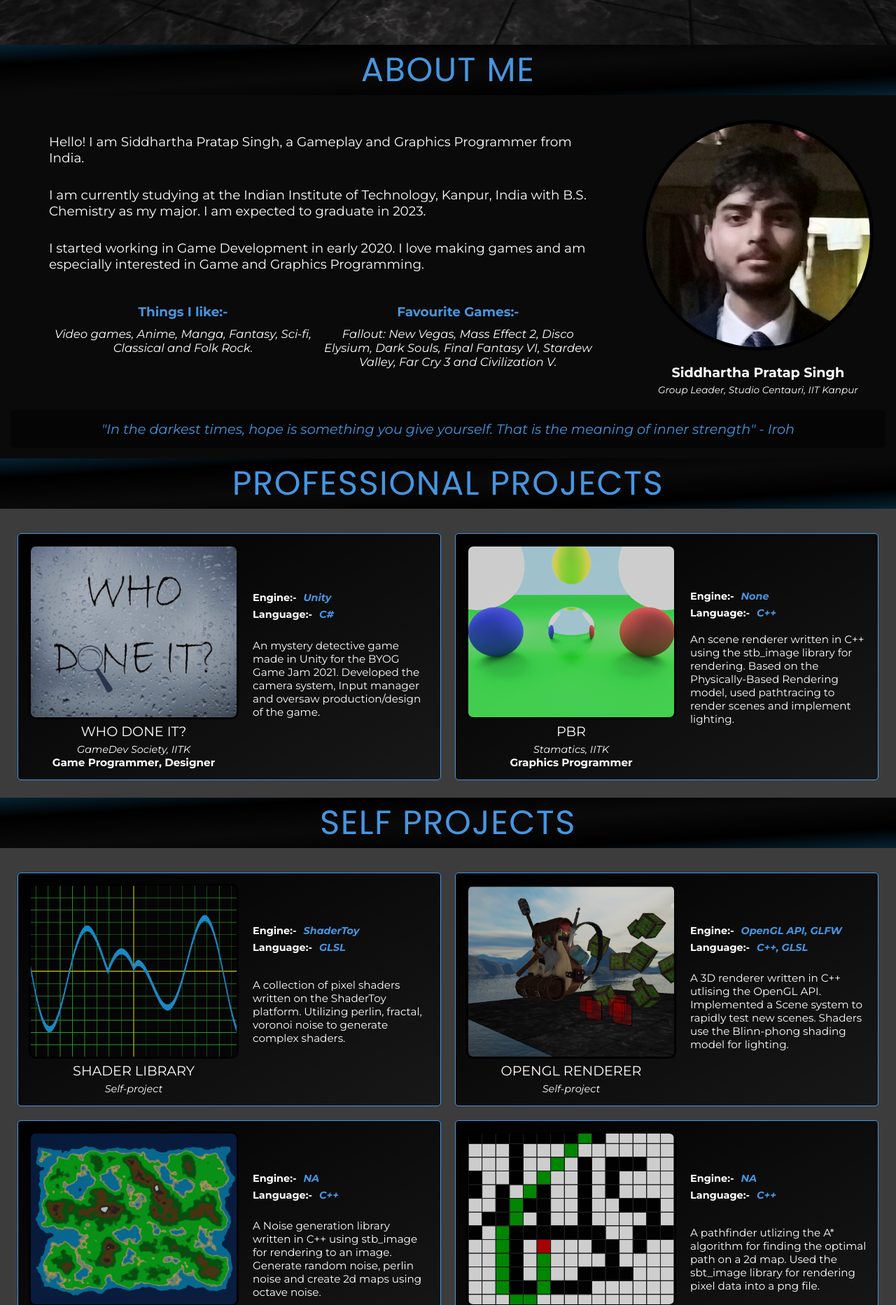
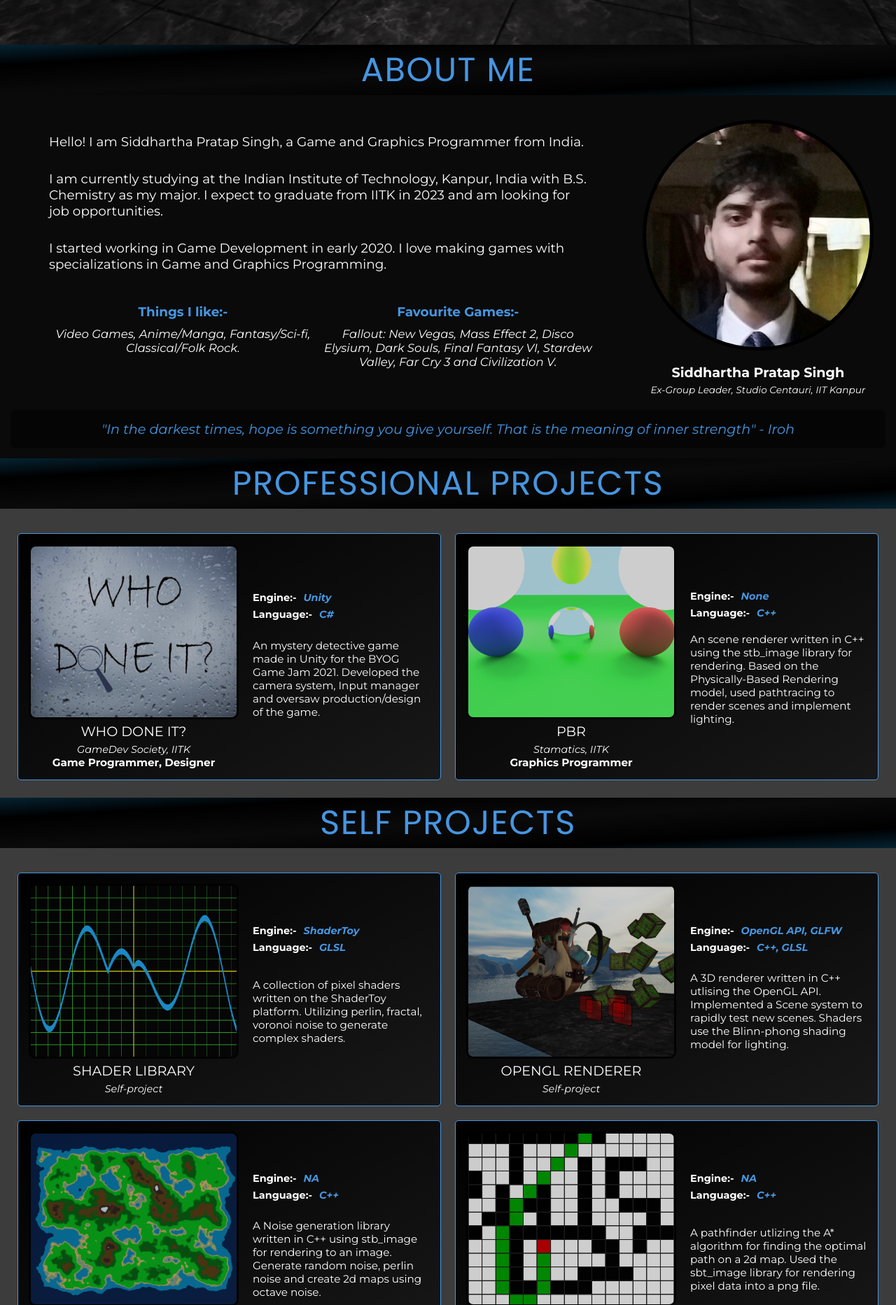
Before and after one commit to sps1112/sps1112.github.io, a Jekyll site: the page built from index.md, in a window 1280 px wide. Shown: the part 609-2474 px from the top of the page at 70% size. Built offline with Jekyll 4.4.1, drawn with Linux system fonts in a browser that asks for light colours.

Commit message:
Update intro and achievement css

```diff
--- a/_config.yml
+++ b/_config.yml
@@ -30,8 +30,8 @@ github_username: sps1112
 # Other Details (Custom)
 banner-img: "/assets/banner.png"
 profile-img: "/assets/Profile.jpg"
-work-status: "Group Leader, Studio Centauri, IIT Kanpur"
-likes: "Video games, Anime, Manga, Fantasy, Sci-fi, Classical and Folk Rock"
+work-status: "Ex-Group Leader, Studio Centauri, IIT Kanpur"
+likes: "Video Games, Anime/Manga, Fantasy/Sci-fi, Classical/Folk Rock"
 games: "Fallout: New Vegas, Mass Effect 2, Disco Elysium, Dark Souls, Final Fantasy VI, Stardew Valley, Far Cry 3 and Civilization V"
 quote: '"In the darkest times, hope is something you give yourself. That is the meaning of inner strength" - Iroh'
 
--- a/_data/intro.yml
+++ b/_data/intro.yml
@@ -1,5 +1,5 @@
-- para: "Hello! I am Siddhartha Pratap Singh, a Gameplay and Graphics Programmer from India."
+- para: "Hello! I am Siddhartha Pratap Singh, a Game and Graphics Programmer from India."
 
-- para: "I am currently studying at the Indian Institute of Technology, Kanpur, India with B.S. Chemistry as my major. I am expected to graduate in 2023."
+- para: "I am currently studying at the Indian Institute of Technology, Kanpur, India with B.S. Chemistry as my major. I expect to graduate from IITK in 2023 and am looking for job opportunities."
 
-- para: "I started working in Game Development in early 2020. I love making games and am especially interested in Game and Graphics Programming."
+- para: "I started working in Game Development in early 2020. I love making games with specializations in Game and Graphics Programming."
--- a/assets/css/styles.css
+++ b/assets/css/styles.css
@@ -566,6 +566,7 @@ a:active {
 
 .achievement-section {
   margin: 10px;
+  margin-bottom: -10px;
   display: grid;
   grid-template-rows: 1fr 6fr;
 }
@@ -1371,6 +1372,10 @@ For Other Resolutions
     grid-template-columns: 1fr 1fr;
   }
 
+  .achievement-section {
+    margin-bottom: -15px;
+  }
+
   .resume-link {
     font-size: 1.1em;
     padding: 15px;
@@ -1678,6 +1683,10 @@ For Other Resolutions
     font-size: 1.25em;
   }
 
+  .achievement-section {
+    margin-bottom: -45px;
+  }
+
   .resume-link {
     font-size: 1.25em;
   }
```
